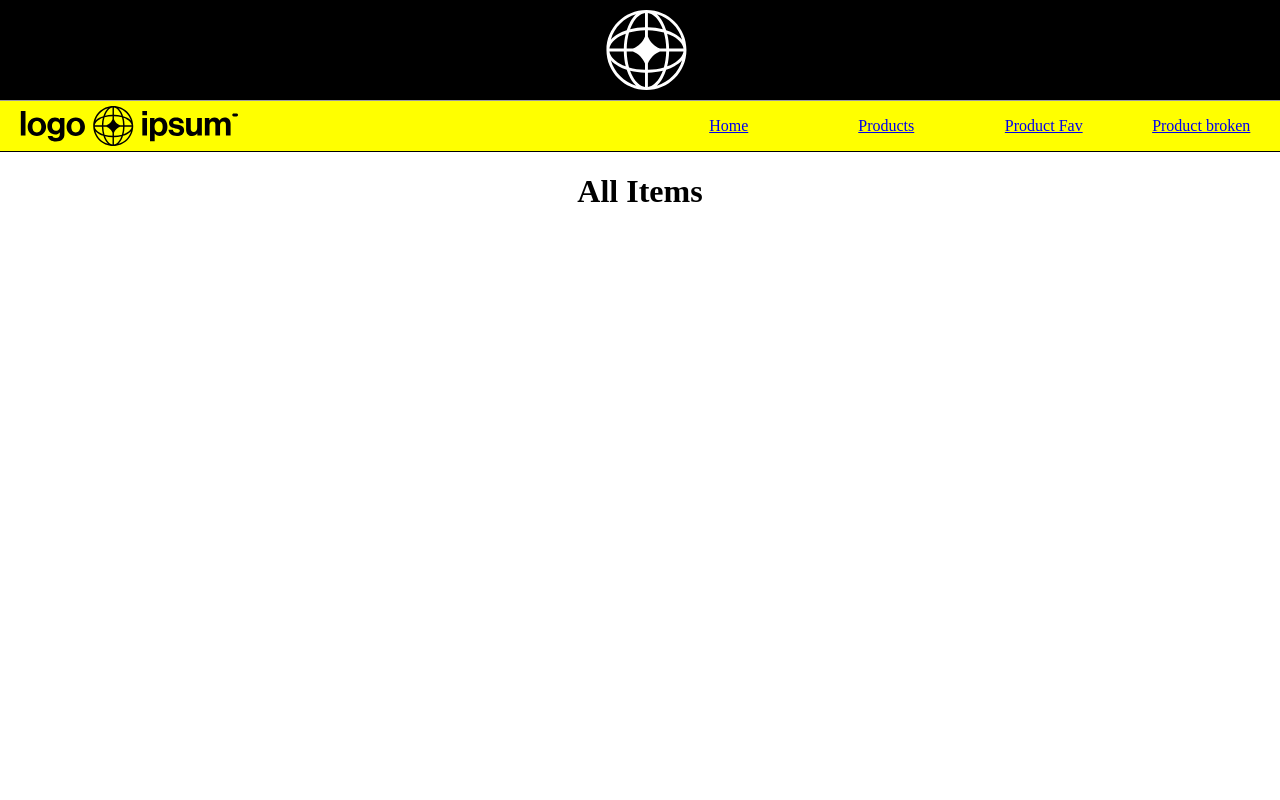
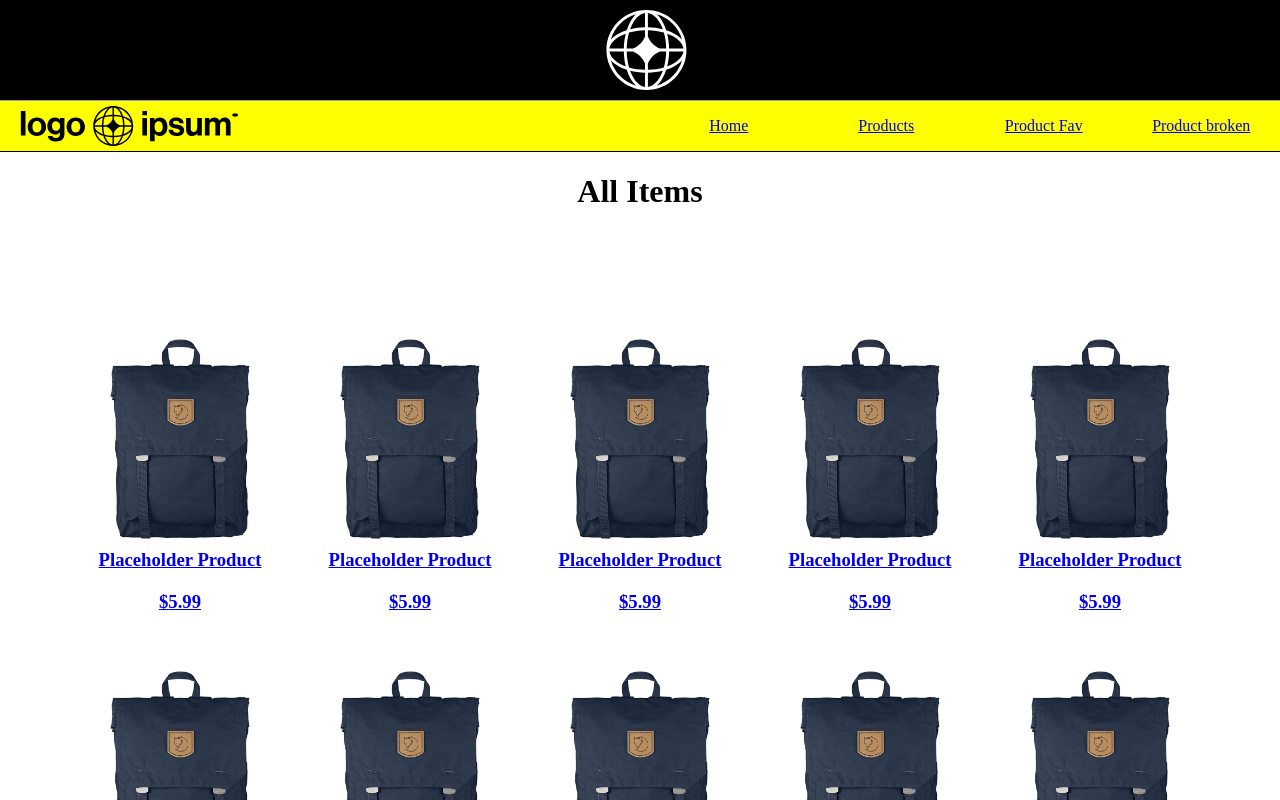
Before and after one commit to BrynyPatchett/shopping-cart-project, a React (Vite) app: page /products in a window 1280 px wide. Shown: the top 800 px of the page. Built offline with nearby package versions, Linux system fonts and the light colour scheme.

Commit message:
Added Styles and grid layout for products page, create product page product card component

```diff
--- /dev/null
+++ b/src/components/products/product_card/productCard.module.css
@@ -0,0 +1,22 @@
+.productCard{
+    display: flex;
+    flex-direction: column;
+    justify-content: center;
+    align-items: center;
+
+
+    >img{
+        max-height: 200px
+    };
+}
+
+.productInfo{
+    display: flex;
+    flex-direction: column;
+    align-items: center;
+
+    >h3{
+        margin: 10px;
+        padding: 0;
+    }
+}
--- /dev/null
+++ b/src/components/products/product_card/productcard.jsx
@@ -0,0 +1,20 @@
+import { Link } from 'react-router-dom';
+import styles from './productCard.module.css'
+
+
+function ProductCard({ productId, title, price, imgsrc }) {
+  return (
+    <>
+      <Link to={`/product/${productId}`} className={styles.productCard}>
+        <h3>{}</h3>
+        <img src={imgsrc} alt={title} />
+        <div className={styles.productInfo}>
+            <h3>{title}</h3>
+            <h3>${price}</h3>
+        </div>
+      </Link>
+    </>
+  );
+}
+
+export default ProductCard;
--- a/src/components/products/products.jsx
+++ b/src/components/products/products.jsx
@@ -1,16 +1,17 @@
 import { useParams } from "react-router-dom"
 import styles from './products.module.css'
 import productPlaceHolder from "./logo_placeholder.jpg";
+import ProductCard from "./product_card/productcard";
 
 
 function Products(){
 
-    const tempArray = Array(10);
-    tempArray[2] = 5;
+    const tempArray = [0,1,2,3,4,5,6,7,8,9,10,11];
     console.log(tempArray);
     console.log("hello");
 
     const product = {
+        productID:2,
         title: "Placeholder Product",
         price: 5.99,
         imgsrc: productPlaceHolder,
@@ -18,7 +19,15 @@ function Products(){
 
 
 return(<>
-<h1>All Items</h1>
+<div className={styles.products}>
+    <h1>All Items</h1>
+    <div className={styles.productsList}>
+        {tempArray.map((elem,i)=>{
+            return < ProductCard key={elem} productId={product.productID} title={product.title} price={product.price} imgsrc={product.imgsrc}/>
+        })}
+    </div>
+</div>
+
 </>)
 }
 
--- a/src/components/products/products.module.css
+++ b/src/components/products/products.module.css
@@ -0,0 +1,25 @@
+.products{
+    display: flex;
+
+    justify-content: center;
+    flex-direction: column;
+    width: 100%;
+    height: 100%;
+    >h1{
+        align-self: center;
+    }
+
+}
+
+
+
+.productsList{
+
+    margin: 50px;
+    display:grid;
+    grid-template-columns: repeat(auto-fit, minmax(max(200px, 100%/6), 1fr));
+    grid-auto-flow: row;
+    grid-auto-rows:min-content;
+    gap:10px;
+    padding: 20px;
+}
--- a/src/routes/root.jsx
+++ b/src/routes/root.jsx
@@ -30,7 +30,7 @@ function Root() {
     <div className={styles.root}>
       <header className={styles.header}><img src={logoSplash} alt="" /></header>
       <Navbar navlinks={NavbarLinks}/>
-      <div className='main'>
+      <div className={styles.main}>
         <Outlet/>
       </div>
     </div>
--- a/src/routes/root.module.css
+++ b/src/routes/root.module.css
@@ -14,3 +14,8 @@
         height: 100px;
     }
 }
+
+.main{
+    height: 100%;
+    width: 100%;
+}
```
